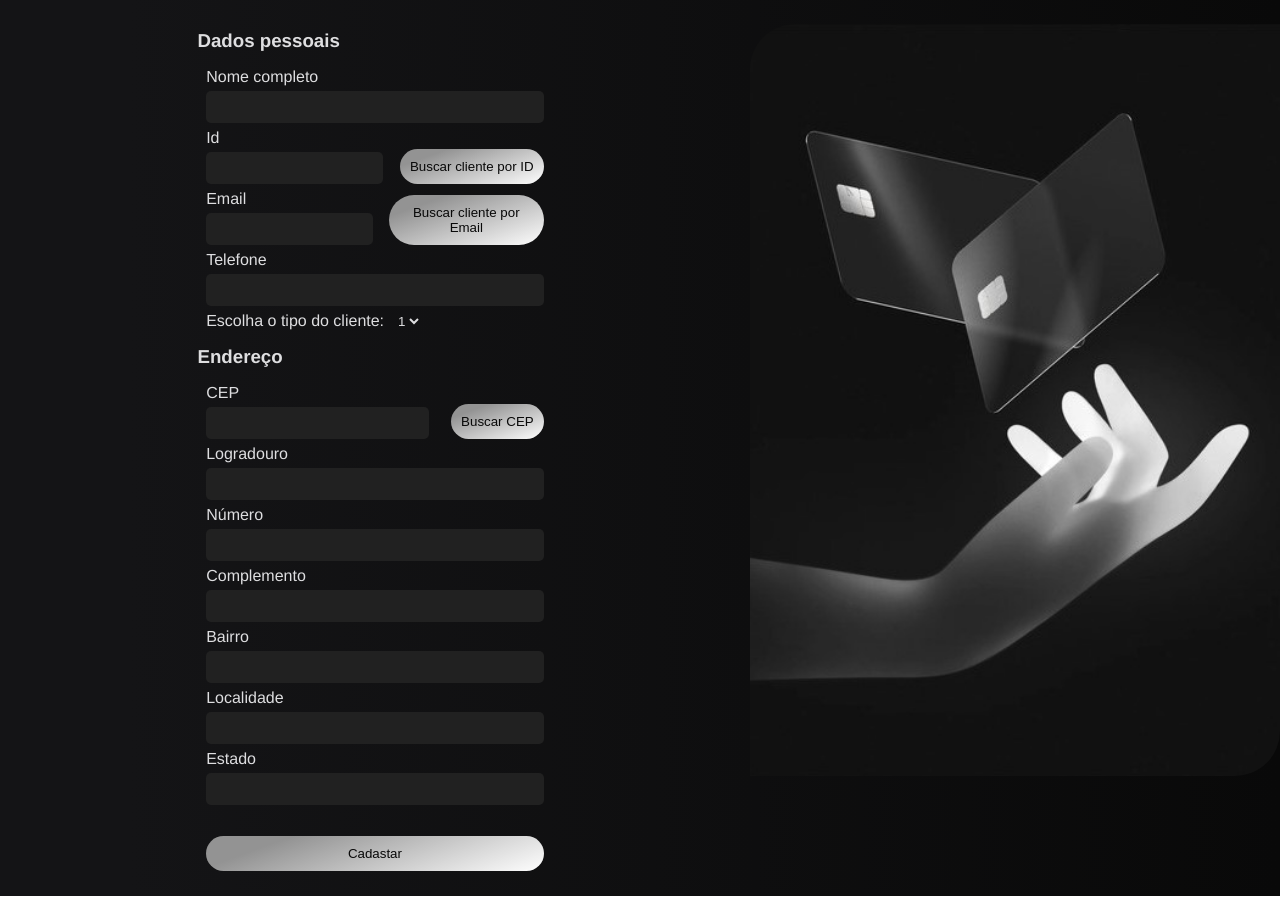
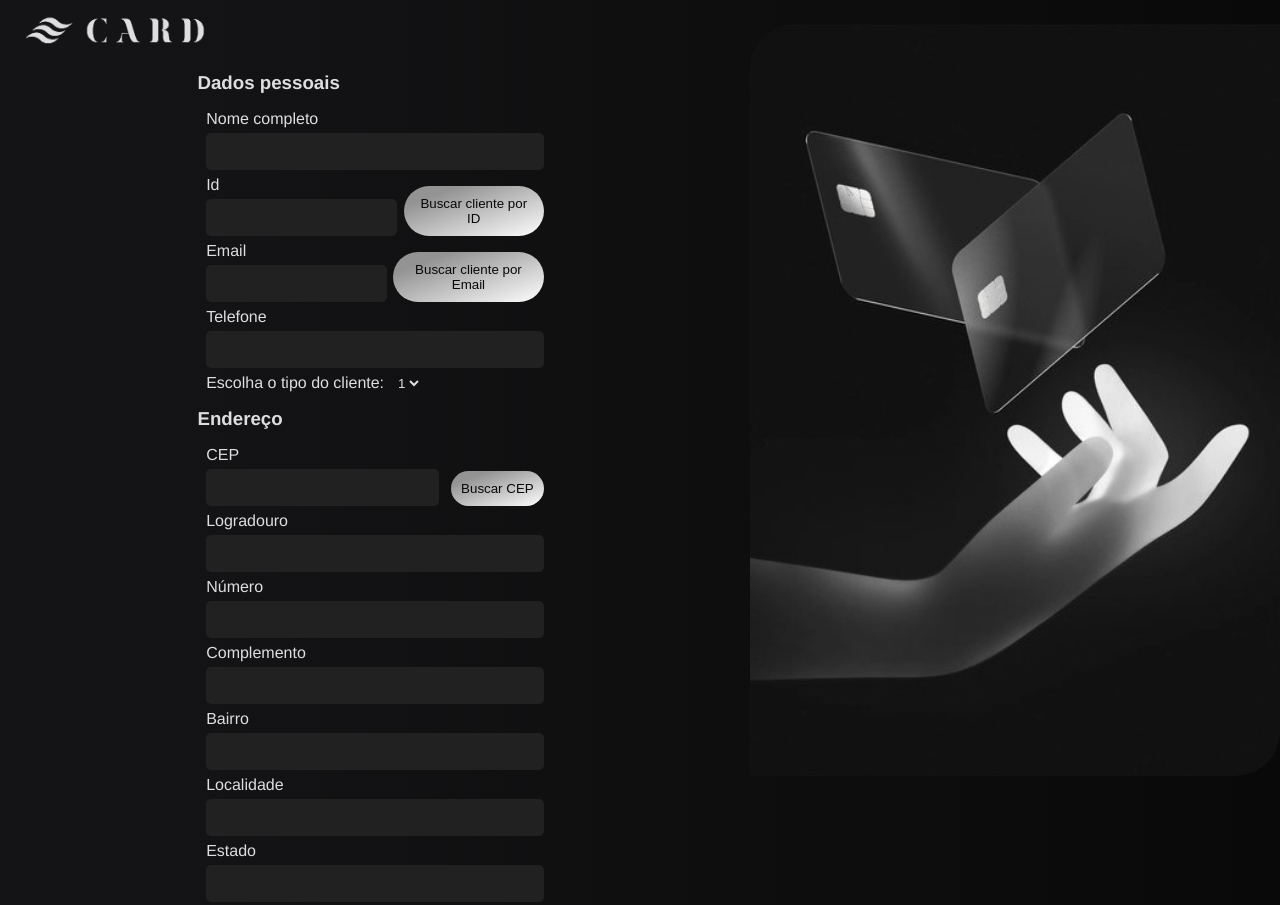
Before and after one commit to Brunonasccimentto/formularioatv, a plain HTML site: page index.html in a window 1280 px wide. Shown: the top 905 px of the page. Drawn offline with Linux system fonts and the light colour scheme.

Commit message:
new style

```diff
--- a/index.html
+++ b/index.html
@@ -13,6 +13,10 @@
 
     <form method="POST" enctype="multipart/form-data">
 
+        <div class="div-logo">
+            <img class="logo" src="/images/logo.png" alt="">
+        </div>
+
         <div class="fieldset">
             <h3> Dados pessoais </h3>
             <div class="field">
@@ -23,7 +27,7 @@
             <div class="field field-button">
                 <div class="input-button">
                     <label for="id" class="label">Id</label>
-                    <input id="id" class="input" type="text" required>
+                    <input id="id" class="input" type="text">
                 </div>
 
                 <div class="button">
@@ -105,7 +109,7 @@
     </form>
 
     <div class="div-img">
-        <img src="images/img.jpg" alt="">
+        <img class="img" src="images/img.jpg" alt="">
     </div>
 </body>
 
--- a/style.css
+++ b/style.css
@@ -54,11 +54,22 @@ form{
     padding-left: 10px;
 }
 
-img{
+.img{
     border-top-left-radius: 45px;
     border-bottom-right-radius: 45px;
 }
 
+.div-logo{
+    width: 100%;
+}
+
+
+.logo{
+    width: 200px;
+    height: 50px;
+    margin-top: 30px;
+    margin-left: 20px;
+}
 
 .div-img{
     display: flex;
@@ -69,9 +80,8 @@ img{
 
 .input{
     font-size: 14px;
-    height: 30px;
+    height: 25px;
     display: block;
-    border: none;
     background-color: #212121 !important;
     color: #dedee0 !important;
     appearance: none;
@@ -79,12 +89,12 @@ img{
     border-radius: 5px;
     margin-top: 5px;
     padding-left: 5px;
+    border: 5px solid #212121;
 }
 
 .input:autofill{
-    border-radius: 5px;
     padding-left: 5px;
-    box-shadow: inset 0px 0px 0px 32px #212121 !important;
+    box-shadow: inset 0px 0px 0px 22px #212121 !important;
     -webkit-text-fill-color: #dedee0;
     border: 5px solid #212121;
 }
```
Also changed, not shown: images/logo.png (added).
